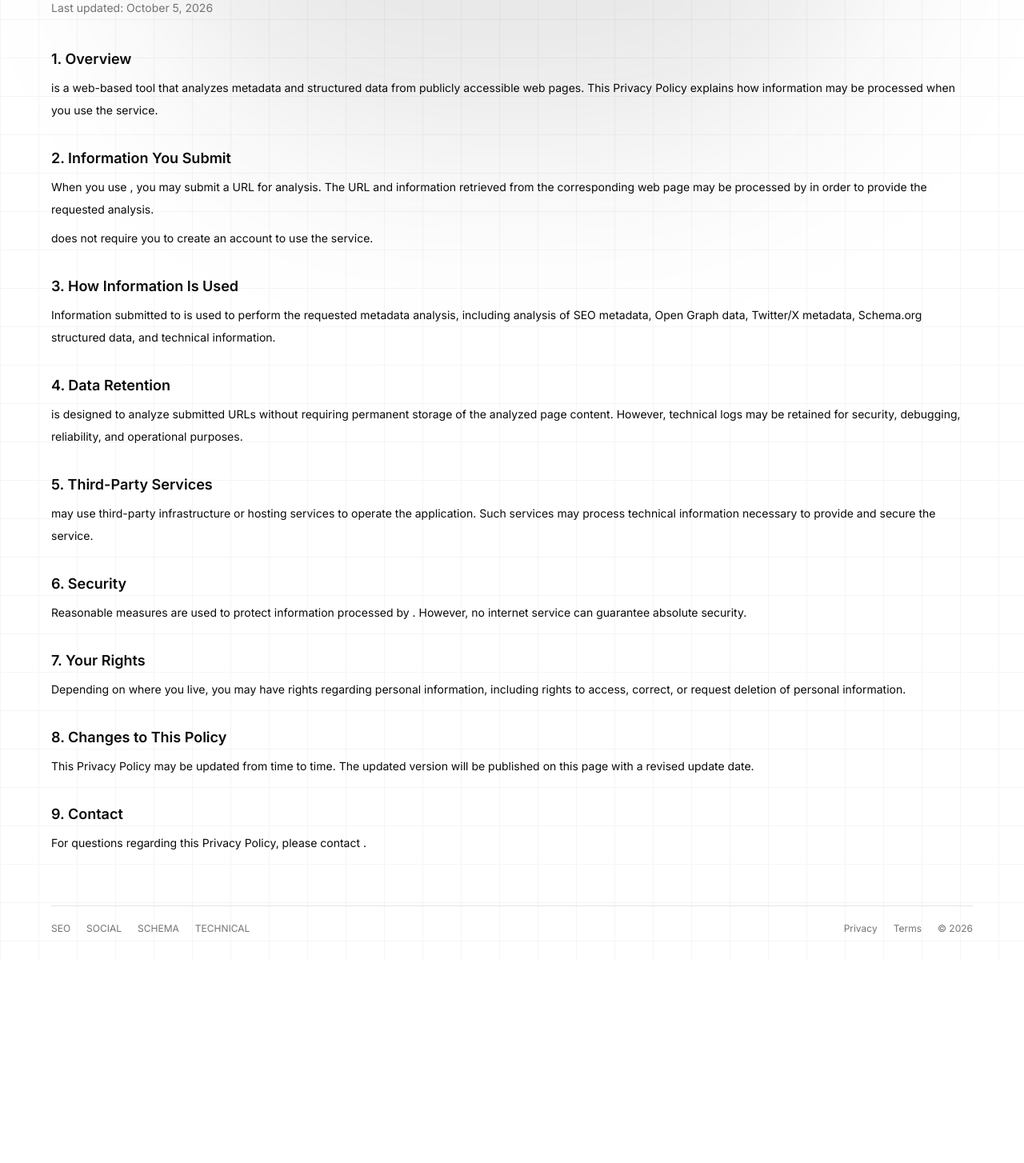
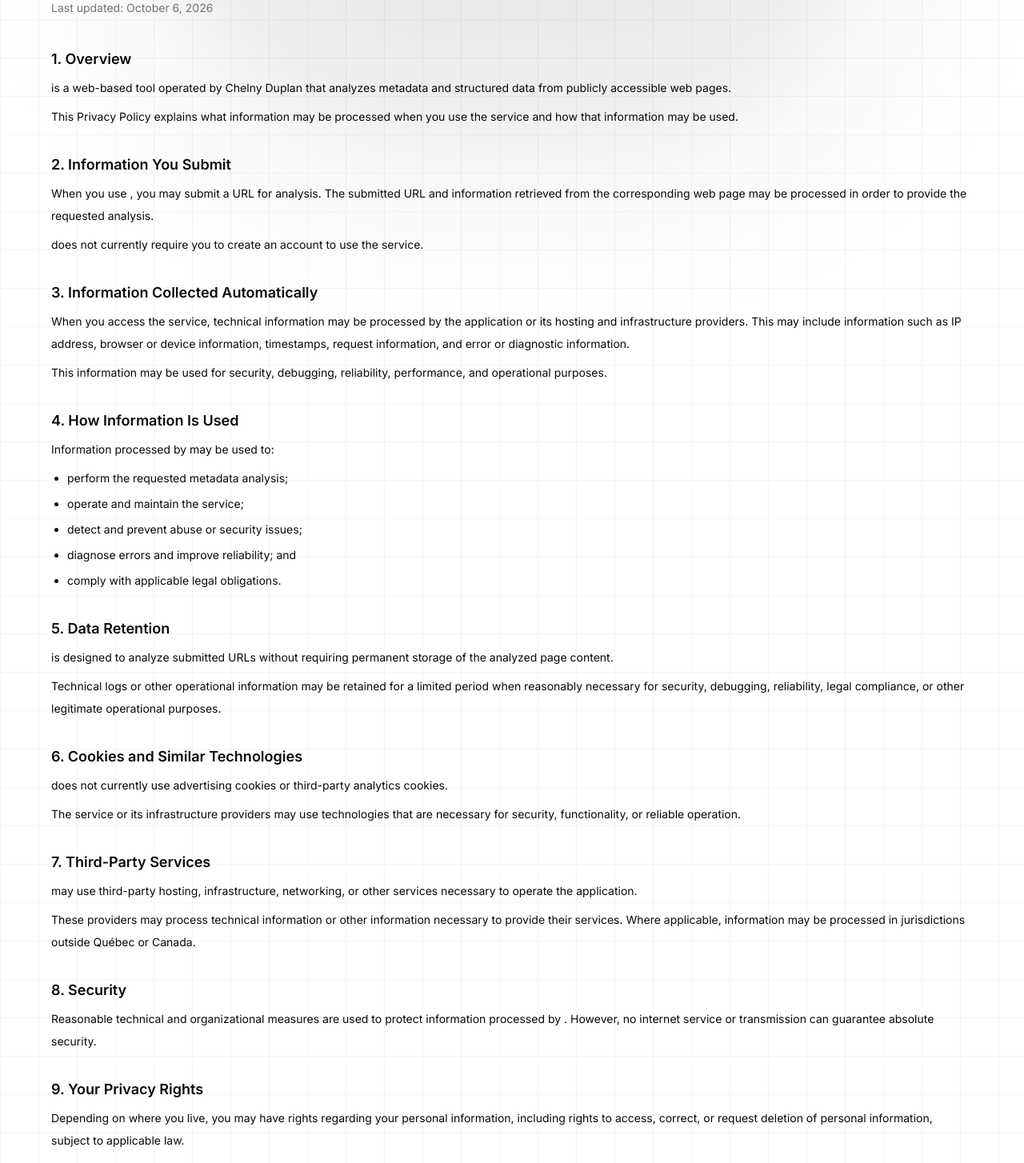
Before and after one commit to Chelny/meta-dev, a Next.js app: page /privacy in a window 1280 px wide. Shown: the part 120-1574 px from the top of the page at 80% size. Before the commit the page ends 1321 px from the top, so only its background shows below. Built offline with nearby package versions, Linux system fonts and the light colour scheme; no server answers.

Commit message:
docs: update legal pages

```diff
--- a/app/privacy/page.tsx
+++ b/app/privacy/page.tsx
@@ -22,85 +22,190 @@ export default function PrivacyPage() {
           </h1>
 
           <p className="mt-2 text-sm text-muted-foreground">
-            Last updated: October 5, 2026
+            Last updated: October 6, 2026
           </p>
 
           <div className="mt-10 space-y-8 text-sm leading-7">
             <section>
               <h2 className="text-lg font-semibold">1. Overview</h2>
               <p className="mt-2">
-                <span className="uppercase">{process.env.NEXT_PUBLIC_APP_NAME}</span>
-                is a web-based tool that analyzes metadata and structured
-                data from publicly accessible web pages. This Privacy Policy
-                explains how information may be processed when you use the service.
+                <span className="uppercase">
+                  {process.env.NEXT_PUBLIC_APP_NAME}
+                </span>{" "}
+                is a web-based tool operated by Chelny Duplan that analyzes
+                metadata and structured data from publicly accessible web
+                pages.
+              </p>
+              <p className="mt-2">
+                This Privacy Policy explains what information may be processed
+                when you use the service and how that information may be used.
               </p>
             </section>
 
             <section>
-              <h2 className="text-lg font-semibold">2. Information You Submit</h2>
+              <h2 className="text-lg font-semibold">
+                2. Information You Submit
+              </h2>
               <p className="mt-2">
-                When you use <span className="uppercase">{process.env.NEXT_PUBLIC_APP_NAME}</span>, you may submit a URL for analysis. The URL
-                and information retrieved from the corresponding web page may be
-                processed by <span className="uppercase">{process.env.NEXT_PUBLIC_APP_NAME}</span> in order to provide the requested analysis.
+                When you use{" "}
+                <span className="uppercase">
+                  {process.env.NEXT_PUBLIC_APP_NAME}
+                </span>
+                , you may submit a URL for analysis. The submitted URL and
+                information retrieved from the corresponding web page may be
+                processed in order to provide the requested analysis.
               </p>
               <p className="mt-2">
-                <span className="uppercase">{process.env.NEXT_PUBLIC_APP_NAME}</span> does not require you to create an account to use the
+                <span className="uppercase">
+                  {process.env.NEXT_PUBLIC_APP_NAME}
+                </span>{" "}
+                does not currently require you to create an account to use the
                 service.
               </p>
             </section>
 
             <section>
-              <h2 className="text-lg font-semibold">3. How Information Is Used</h2>
+              <h2 className="text-lg font-semibold">
+                3. Information Collected Automatically
+              </h2>
               <p className="mt-2">
-                Information submitted to <span className="uppercase">{process.env.NEXT_PUBLIC_APP_NAME}</span> is used to perform the requested
-                metadata analysis, including analysis of SEO metadata, Open Graph data, Twitter/X metadata, Schema.org structured data, and technical information.
+                When you access the service, technical information may be
+                processed by the application or its hosting and infrastructure
+                providers. This may include information such as IP address,
+                browser or device information, timestamps, request information,
+                and error or diagnostic information.
+              </p>
+              <p className="mt-2">
+                This information may be used for security, debugging,
+                reliability, performance, and operational purposes.
               </p>
             </section>
 
             <section>
-              <h2 className="text-lg font-semibold">4. Data Retention</h2>
+              <h2 className="text-lg font-semibold">
+                4. How Information Is Used
+              </h2>
               <p className="mt-2">
-                <span className="uppercase">{process.env.NEXT_PUBLIC_APP_NAME}</span> is designed to analyze submitted URLs without requiring
-                permanent storage of the analyzed page content. However, technical logs may be retained for security, debugging, reliability, and operational purposes.
+                Information processed by{" "}
+                <span className="uppercase">
+                  {process.env.NEXT_PUBLIC_APP_NAME}
+                </span>{" "}
+                may be used to:
+              </p>
+              <ul className="mt-2 list-disc space-y-1 pl-5">
+                <li>perform the requested metadata analysis;</li>
+                <li>operate and maintain the service;</li>
+                <li>detect and prevent abuse or security issues;</li>
+                <li>diagnose errors and improve reliability; and</li>
+                <li>comply with applicable legal obligations.</li>
+              </ul>
+            </section>
+
+            <section>
+              <h2 className="text-lg font-semibold">5. Data Retention</h2>
+              <p className="mt-2">
+                <span className="uppercase">
+                  {process.env.NEXT_PUBLIC_APP_NAME}
+                </span>{" "}
+                is designed to analyze submitted URLs without requiring
+                permanent storage of the analyzed page content.
+              </p>
+              <p className="mt-2">
+                Technical logs or other operational information may be retained
+                for a limited period when reasonably necessary for security,
+                debugging, reliability, legal compliance, or other legitimate
+                operational purposes.
               </p>
             </section>
 
             <section>
-              <h2 className="text-lg font-semibold">5. Third-Party Services</h2>
+              <h2 className="text-lg font-semibold">
+                6. Cookies and Similar Technologies
+              </h2>
               <p className="mt-2">
-                <span className="uppercase">{process.env.NEXT_PUBLIC_APP_NAME}</span> may use third-party infrastructure or hosting services to
-                operate the application. Such services may process technical information necessary to provide and secure the service.
+                <span className="uppercase">
+                  {process.env.NEXT_PUBLIC_APP_NAME}
+                </span>{" "}
+                does not currently use advertising cookies or third-party
+                analytics cookies.
+              </p>
+              <p className="mt-2">
+                The service or its infrastructure providers may use technologies
+                that are necessary for security, functionality, or reliable
+                operation.
               </p>
             </section>
 
             <section>
-              <h2 className="text-lg font-semibold">6. Security</h2>
+              <h2 className="text-lg font-semibold">
+                7. Third-Party Services
+              </h2>
               <p className="mt-2">
-                Reasonable measures are used to protect information processed by <span className="uppercase">{process.env.NEXT_PUBLIC_APP_NAME}</span>. However, no internet service can guarantee absolute security.
+                <span className="uppercase">
+                  {process.env.NEXT_PUBLIC_APP_NAME}
+                </span>{" "}
+                may use third-party hosting, infrastructure, networking, or
+                other services necessary to operate the application.
+              </p>
+              <p className="mt-2">
+                These providers may process technical information or other
+                information necessary to provide their services. Where
+                applicable, information may be processed in jurisdictions
+                outside Québec or Canada.
               </p>
             </section>
 
             <section>
-              <h2 className="text-lg font-semibold">7. Your Rights</h2>
+              <h2 className="text-lg font-semibold">8. Security</h2>
               <p className="mt-2">
-                Depending on where you live, you may have rights regarding personal
-                information, including rights to access, correct, or request
-                deletion of personal information.
+                Reasonable technical and organizational measures are used to
+                protect information processed by{" "}
+                <span className="uppercase">
+                  {process.env.NEXT_PUBLIC_APP_NAME}
+                </span>
+                . However, no internet service or transmission can guarantee
+                absolute security.
               </p>
             </section>
 
             <section>
-              <h2 className="text-lg font-semibold">8. Changes to This Policy</h2>
+              <h2 className="text-lg font-semibold">9. Your Privacy Rights</h2>
               <p className="mt-2">
-                This Privacy Policy may be updated from time to time. The updated
-                version will be published on this page with a revised update date.
+                Depending on where you live, you may have rights regarding your
+                personal information, including rights to access, correct, or
+                request deletion of personal information, subject to applicable
+                law.
+              </p>
+              <p className="mt-2">
+                To make a privacy-related request, please contact us using the
+                contact information below. We may need to verify your identity
+                before responding to certain requests.
               </p>
             </section>
 
             <section>
-              <h2 className="text-lg font-semibold">9. Contact</h2>
+              <h2 className="text-lg font-semibold">
+                10. Changes to This Policy
+              </h2>
               <p className="mt-2">
-                For questions regarding this Privacy Policy, please contact <a href={`mailto:${process.env.NEXT_PUBLIC_SUPPORT_EMAIL}`} className="underline">{process.env.NEXT_PUBLIC_SUPPORT_EMAIL}</a>.
+                This Privacy Policy may be updated from time to time. The
+                updated version will be published on this page with a revised
+                update date.
+              </p>
+            </section>
+
+            <section>
+              <h2 className="text-lg font-semibold">11. Contact</h2>
+              <p className="mt-2">
+                For questions or requests regarding this Privacy Policy, please
+                contact{" "}
+                <a
+                  href={`mailto:${process.env.NEXT_PUBLIC_SUPPORT_EMAIL}`}
+                  className="underline"
+                >
+                  {process.env.NEXT_PUBLIC_SUPPORT_EMAIL}
+                </a>
+                .
               </p>
             </section>
           </div>
--- a/app/terms/page.tsx
+++ b/app/terms/page.tsx
@@ -22,109 +22,191 @@ export default function TermsPage() {
           </h1>
 
           <p className="mt-2 text-sm text-muted-foreground">
-            Last updated: October 5, 2026
+            Last updated: October 6, 2026
           </p>
 
           <div className="mt-10 space-y-8 text-sm leading-7">
             <section>
-              <h2 className="text-lg font-semibold">1. Acceptance of These Terms</h2>
+              <h2 className="text-lg font-semibold">
+                1. Acceptance of These Terms
+              </h2>
               <p className="mt-2">
-                By accessing or using <span className="uppercase">{process.env.NEXT_PUBLIC_APP_NAME}</span>, you agree to these Terms of Use.
-                If you do not agree with these terms, please do not use the
-                service.
+                By accessing or using{" "}
+                <span className="uppercase">
+                  {process.env.NEXT_PUBLIC_APP_NAME}
+                </span>
+                , you agree to these Terms of Use. If you do not agree with
+                these terms, please do not use the service.
               </p>
             </section>
 
             <section>
-              <h2 className="text-lg font-semibold">2. Description of the Service</h2>
+              <h2 className="text-lg font-semibold">
+                2. Description of the Service
+              </h2>
               <p className="mt-2">
-                <span className="uppercase">{process.env.NEXT_PUBLIC_APP_NAME}</span> is a web-based tool that analyzes publicly accessible web
+                <span className="uppercase">
+                  {process.env.NEXT_PUBLIC_APP_NAME}
+                </span>{" "}
+                is a web-based tool that analyzes publicly accessible web
                 pages and displays information such as SEO metadata, social
                 metadata, Schema.org structured data, and technical information.
+              </p>
+              <p className="mt-2">
+                The service is provided for informational and development
+                purposes and does not guarantee that the information displayed
+                is complete, accurate, current, or suitable for a particular
+                purpose.
               </p>
             </section>
 
             <section>
               <h2 className="text-lg font-semibold">3. Acceptable Use</h2>
               <p className="mt-2">
-                You agree to use <span className="uppercase">{process.env.NEXT_PUBLIC_APP_NAME}</span> only for lawful purposes and in a manner
-                that does not interfere with the operation of the service.
+                You agree to use{" "}
+                <span className="uppercase">
+                  {process.env.NEXT_PUBLIC_APP_NAME}
+                </span>{" "}
+                only for lawful purposes and in a manner that does not
+                interfere with the operation or security of the service.
               </p>
               <p className="mt-2">
-                You must not use <span className="uppercase">{process.env.NEXT_PUBLIC_APP_NAME}</span> to conduct abusive, automated, excessive,
-                or otherwise harmful requests against websites or infrastructure.
+                You must not use the service to send abusive, excessive,
+                malicious, automated, or otherwise harmful requests to
+                third-party websites or infrastructure.
+              </p>
+              <p className="mt-2">
+                You are responsible for ensuring that you have the right to
+                submit any URL you analyze and that your use of the service
+                complies with applicable laws and third-party terms.
               </p>
             </section>
 
             <section>
               <h2 className="text-lg font-semibold">4. Accuracy of Results</h2>
               <p className="mt-2">
-                <span className="uppercase">{process.env.NEXT_PUBLIC_APP_NAME}</span> provides automated analysis for informational purposes.
+                <span className="uppercase">
+                  {process.env.NEXT_PUBLIC_APP_NAME}
+                </span>{" "}
+                provides automated analysis for informational purposes.
                 Results may be incomplete, inaccurate, outdated, or affected by
-                the configuration or availability of the analyzed website.
+                the configuration, accessibility, or availability of the
+                analyzed website.
               </p>
               <p className="mt-2">
-                <span className="uppercase">{process.env.NEXT_PUBLIC_APP_NAME}</span> should not be relied upon as a substitute for professional
-                SEO, technical, legal, security, or business advice.
+                The service should not be relied upon as a substitute for
+                professional SEO, technical, legal, security, or business
+                advice.
               </p>
             </section>
 
             <section>
               <h2 className="text-lg font-semibold">5. Availability</h2>
               <p className="mt-2">
-                <span className="uppercase">{process.env.NEXT_PUBLIC_APP_NAME}</span> is provided on an availability basis. The service may be
-                modified, interrupted, suspended, or discontinued at any time.
+                <span className="uppercase">
+                  {process.env.NEXT_PUBLIC_APP_NAME}
+                </span>{" "}
+                is provided on an availability basis. The service may be
+                modified, interrupted, suspended, or discontinued at any time,
+                with or without notice.
               </p>
             </section>
 
             <section>
-              <h2 className="text-lg font-semibold">6. Intellectual Property</h2>
+              <h2 className="text-lg font-semibold">
+                6. Intellectual Property
+              </h2>
               <p className="mt-2">
-                The <span className="uppercase">{process.env.NEXT_PUBLIC_APP_NAME}</span> application, interface, branding, and original
-                content are protected by applicable intellectual property laws.
-                These Terms do not grant you ownership of the service.
+                The{" "}
+                <span className="uppercase">
+                  {process.env.NEXT_PUBLIC_APP_NAME}
+                </span>{" "}
+                application, interface, branding, and original content are
+                protected by applicable intellectual property laws. These Terms
+                do not grant you ownership of the service or its original
+                content.
               </p>
             </section>
 
             <section>
-              <h2 className="text-lg font-semibold">7. Third-Party Websites</h2>
+              <h2 className="text-lg font-semibold">
+                7. Third-Party Websites and Content
+              </h2>
               <p className="mt-2">
-                <span className="uppercase">{process.env.NEXT_PUBLIC_APP_NAME}</span> may retrieve information from websites operated by third
-                parties. <span className="uppercase">{process.env.NEXT_PUBLIC_APP_NAME}</span> does not control those websites and is not
-                responsible for their content, availability, or policies.
+                <span className="uppercase">
+                  {process.env.NEXT_PUBLIC_APP_NAME}
+                </span>{" "}
+                may retrieve information from websites operated by third
+                parties. The service does not control those websites and is not
+                responsible for their content, availability, accuracy,
+                security, or policies.
+              </p>
+              <p className="mt-2">
+                Analyzed websites are independent third parties. Their
+                appearance in the service does not imply affiliation,
+                sponsorship, or endorsement.
               </p>
             </section>
 
             <section>
               <h2 className="text-lg font-semibold">8. Disclaimer</h2>
               <p className="mt-2">
-                <span className="uppercase">{process.env.NEXT_PUBLIC_APP_NAME}</span> is provided on an “as is” and “as available” basis, to the
-                extent permitted by applicable law. No guarantee is made regarding
-                the completeness, accuracy, reliability, or availability of the
-                service or its results.
+                To the extent permitted by applicable law,{" "}
+                <span className="uppercase">
+                  {process.env.NEXT_PUBLIC_APP_NAME}
+                </span>{" "}
+                is provided on an “as is” and “as available” basis, without
+                warranties or guarantees regarding the completeness, accuracy,
+                reliability, suitability, or availability of the service or
+                its results.
               </p>
             </section>
 
             <section>
-              <h2 className="text-lg font-semibold">9. Limitation of Liability</h2>
+              <h2 className="text-lg font-semibold">
+                9. Limitation of Liability
+              </h2>
               <p className="mt-2">
-                To the maximum extent permitted by applicable law, the owner of <span className="uppercase">{process.env.NEXT_PUBLIC_APP_NAME}</span> will not be liable for losses or damages arising from the
-                use of, or inability to use, the service or its analysis results.
+                To the maximum extent permitted by applicable law, the operator
+                of{" "}
+                <span className="uppercase">
+                  {process.env.NEXT_PUBLIC_APP_NAME}
+                </span>{" "}
+                will not be liable for losses or damages arising from or
+                related to your use of, or inability to use, the service or its
+                analysis results.
+              </p>
+              <p className="mt-2">
+                Nothing in these Terms is intended to exclude or limit any
+                liability or rights that cannot lawfully be excluded or limited
+                under applicable law.
               </p>
             </section>
 
             <section>
-              <h2 className="text-lg font-semibold">10. Changes to These Terms</h2>
+              <h2 className="text-lg font-semibold">
+                10. Changes to These Terms
+              </h2>
               <p className="mt-2">
                 These Terms of Use may be updated from time to time. The updated
-                version will be published on this page with a revised update date.
+                version will be published on this page with a revised update
+                date. Your continued use of the service after an update means
+                that you accept the revised Terms, to the extent permitted by
+                applicable law.
               </p>
             </section>
 
             <section>
               <h2 className="text-lg font-semibold">11. Contact</h2>
               <p className="mt-2">
-                For questions regarding these Terms of Use, please contact <a href={`mailto:${process.env.NEXT_PUBLIC_SUPPORT_EMAIL}`} className="underline">{process.env.NEXT_PUBLIC_SUPPORT_EMAIL}</a>.
+                For questions regarding these Terms of Use, please contact{" "}
+                <a
+                  href={`mailto:${process.env.NEXT_PUBLIC_SUPPORT_EMAIL}`}
+                  className="underline"
+                >
+                  {process.env.NEXT_PUBLIC_SUPPORT_EMAIL}
+                </a>
+                .
               </p>
             </section>
           </div>
```
Also changed, not shown: 1 other file (tests, documents, lock files or other folders).
